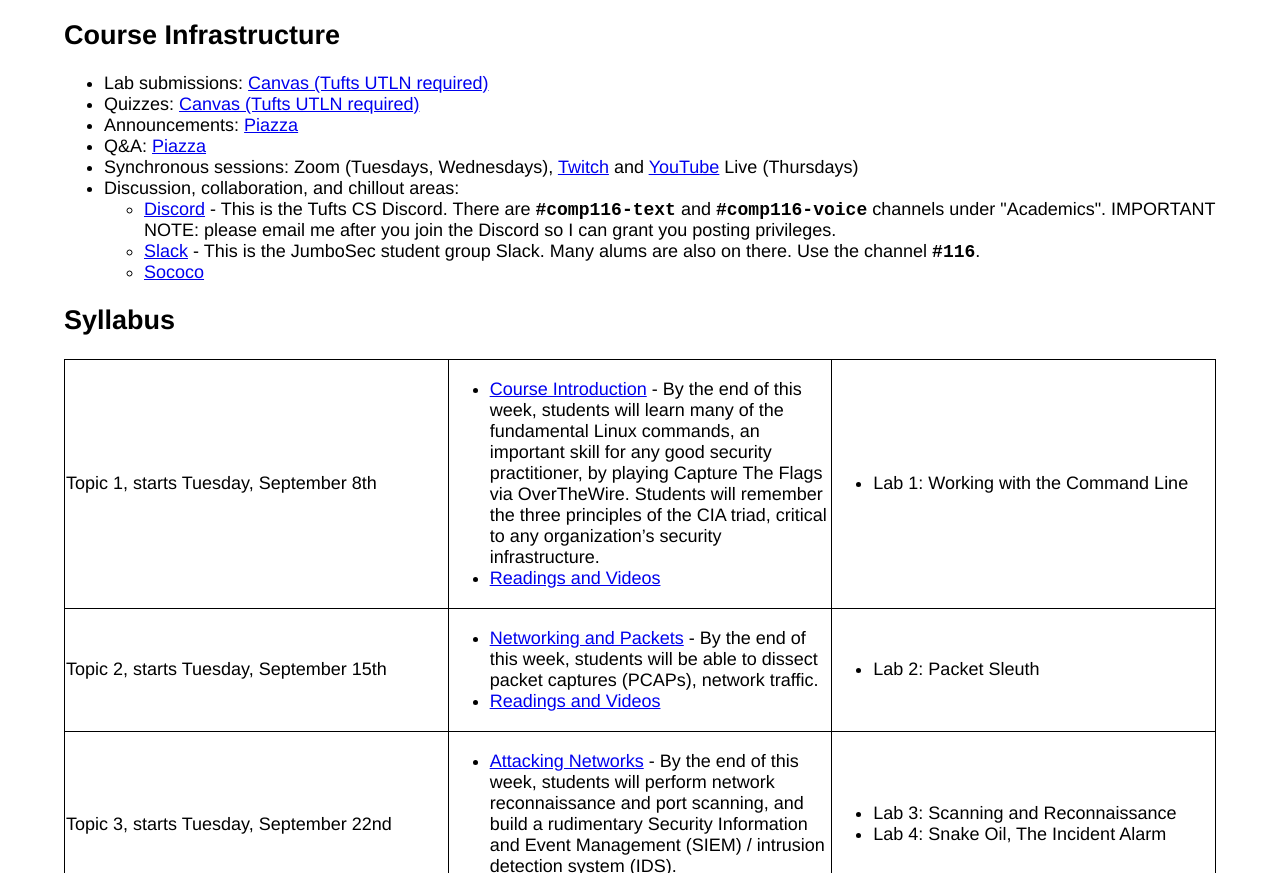
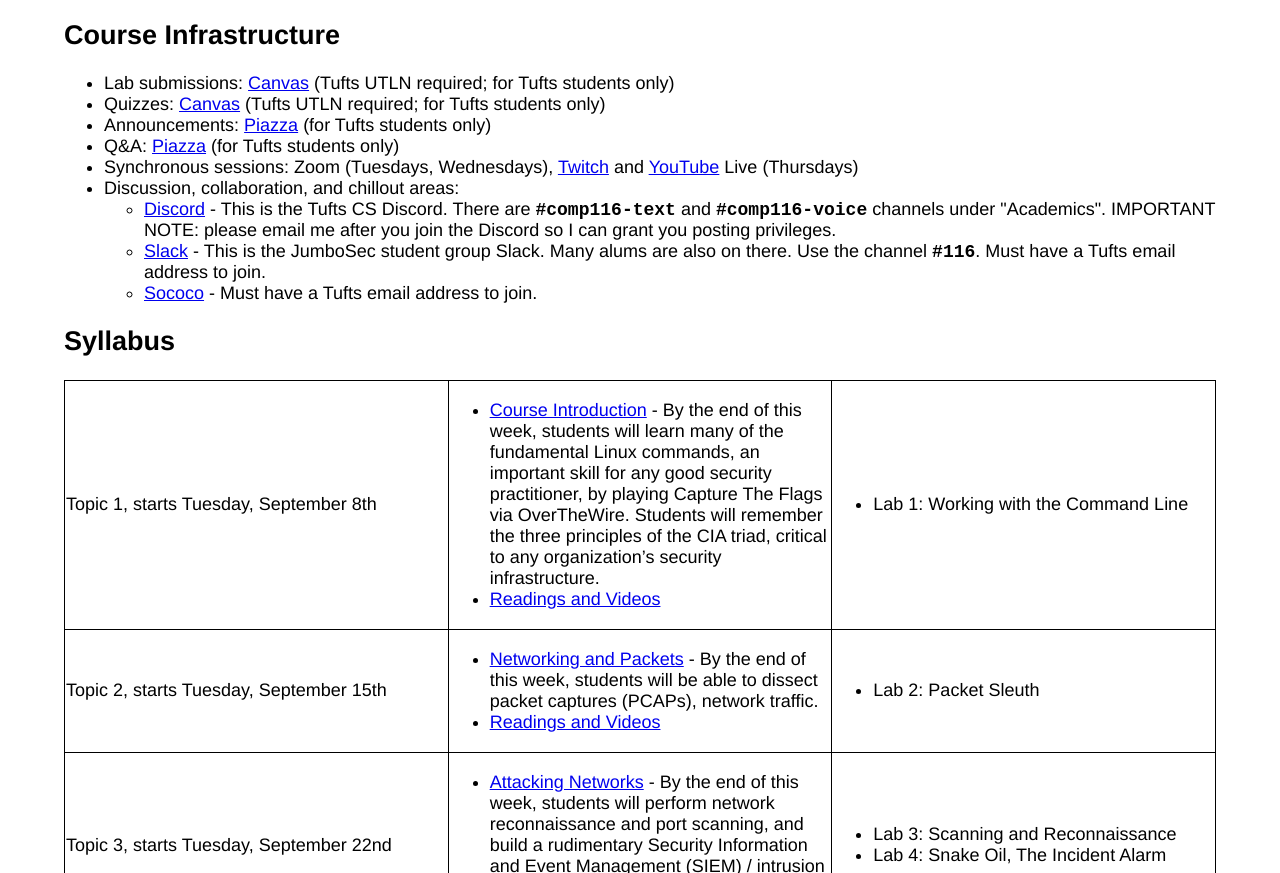
Before and after one commit to YinanQian/DefenseAgainstTheDarkArts, a plain HTML site: page index.html in a window 1280 px wide. Shown: the part 1215-2088 px from the top of the page. Drawn offline with Linux system fonts and the light colour scheme.

Commit message:
Made clear which resources are for Tufts students only

```diff
--- a/index.html
+++ b/index.html
@@ -65,16 +65,16 @@
 
     <h2>Course Infrastructure</h2>
     <ul>
-        <li>Lab submissions: <a href="https://canvas.tufts.edu/" target="_blank">Canvas (Tufts UTLN required)</a></li>
-        <li>Quizzes: <a href="https://canvas.tufts.edu/" target="_blank">Canvas (Tufts UTLN required)</a></li>
-        <li>Announcements: <a href="https://piazza.com/tufts/fall2020/compomscs116/home" target="_blank">Piazza</a></li>
-        <li>Q&A: <a href="https://piazza.com/tufts/fall2020/compomscs116/home" target="_blank">Piazza</a></li>
+        <li>Lab submissions: <a href="https://canvas.tufts.edu/" target="_blank">Canvas</a> (Tufts UTLN required; for Tufts students only)</li>
+        <li>Quizzes: <a href="https://canvas.tufts.edu/" target="_blank">Canvas</a> (Tufts UTLN required; for Tufts students only)</li>
+        <li>Announcements: <a href="https://piazza.com/tufts/fall2020/compomscs116/home" target="_blank">Piazza</a> (for Tufts students only)</li>
+        <li>Q&A: <a href="https://piazza.com/tufts/fall2020/compomscs116/home" target="_blank">Piazza</a> (for Tufts students only)</li>
         <li>Synchronous sessions: Zoom (Tuesdays, Wednesdays), <a href="https://www.twitch.tv/mchow01" target="_blank">Twitch</a> and <a href="https://www.youtube.com/channel/UC90AVaBUALbxXkHqvrugv5Q" target="_blank">YouTube</a> Live (Thursdays)</li>
         <li>Discussion, collaboration, and chillout areas:
             <ul>
                 <li><a href="https://discord.gg/KR9V4ff" target="_blank">Discord</a> - This is the Tufts CS Discord.  There are <code>#comp116-text</code> and <code>#comp116-voice</code> channels under "Academics".  IMPORTANT NOTE: please email me after you join the Discord so I can grant you posting privileges.</li>
-                <li><a href="https://jumbosec.slack.com/" target="_blank">Slack</a> - This is the JumboSec student group Slack. Many alums are also on there.  Use the channel <code>#116</code>.</li>
-                <li><a href="https://app.sococo.com/meet/MainVHCOMPOMSCS116-3TIeZ0Z0Z81133609" target="_blank">Sococo</a></li>
+                <li><a href="https://jumbosec.slack.com/" target="_blank">Slack</a> - This is the JumboSec student group Slack. Many alums are also on there.  Use the channel <code>#116</code>.  Must have a Tufts email address to join.</li>
+                <li><a href="https://app.sococo.com/meet/MainVHCOMPOMSCS116-3TIeZ0Z0Z81133609" target="_blank">Sococo</a> - Must have a Tufts email address to join.</li>
             </ul>
         </li>
     </ul>
```
